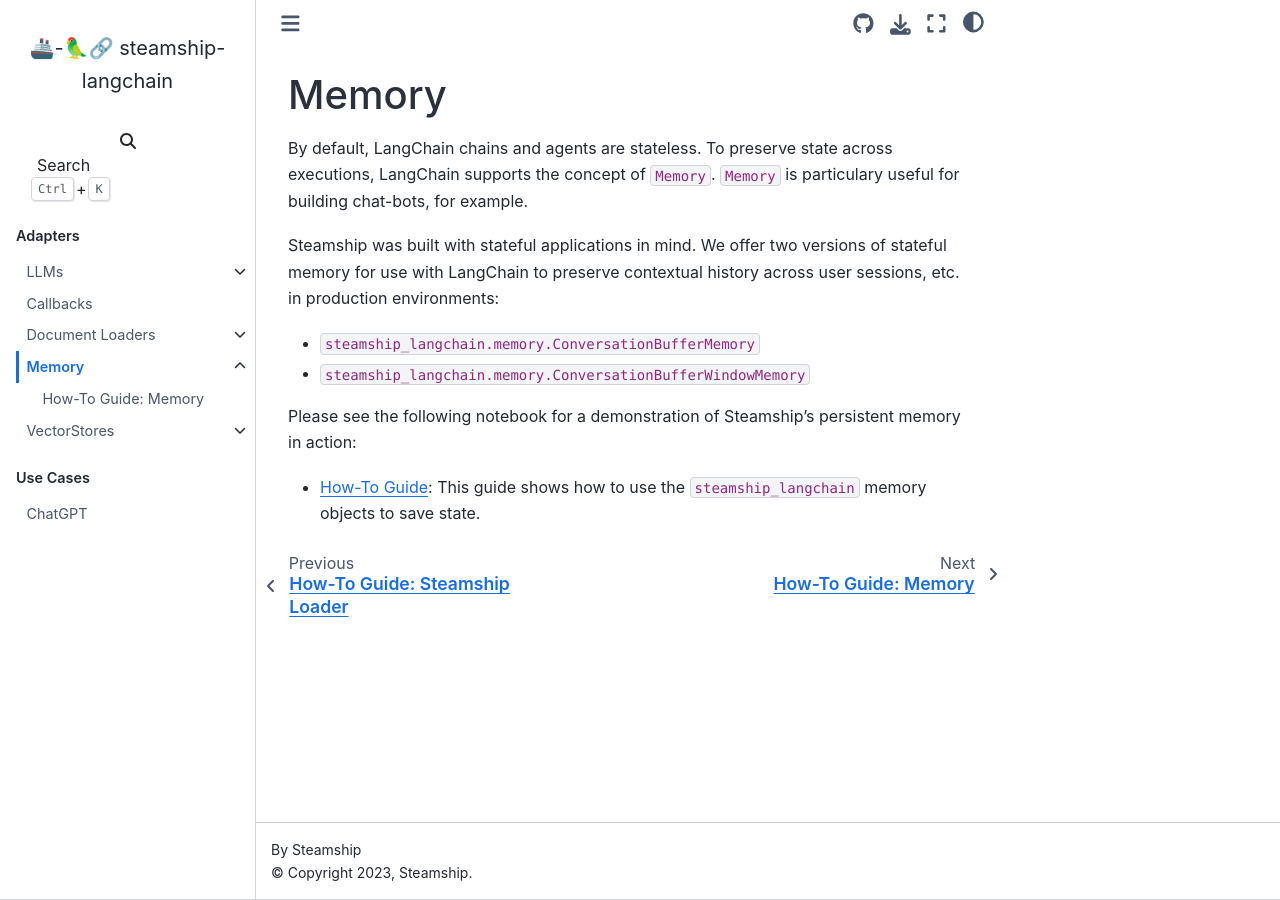
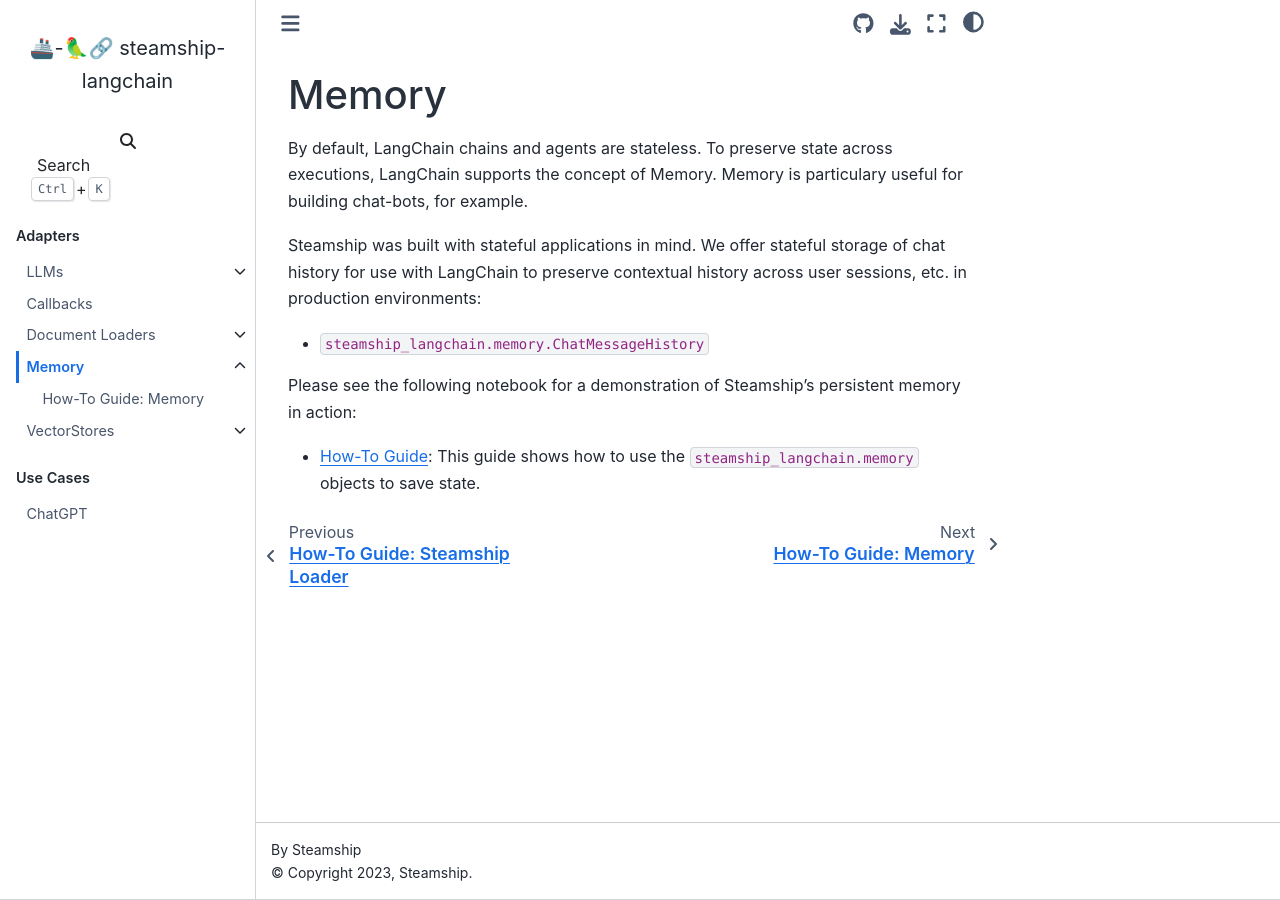
Before and after one commit to steamship-core/steamship-langchain, a Sphinx documentation site: the page built from docs/adapters/memory.rst, in a window 1280 px wide. Built offline with Sphinx 7.4.7 and the Sphinx Book theme 1.1.4, drawn with Linux system fonts in a browser that asks for light colours; pages that are not in the unit, such as notebooks, are missing from menus; the version number could not be read and is left out.

```diff
--- a/docs/adapters/memory.rst
+++ b/docs/adapters/memory.rst
@@ -2,18 +2,17 @@ Memory
 ======
 
 By default, LangChain chains and agents are stateless. To preserve state across executions,
-LangChain supports the concept of ``Memory``. ``Memory`` is particulary useful for building chat-bots, for example.
+LangChain supports the concept of Memory. Memory is particulary useful for building chat-bots, for example.
 
-Steamship was built with stateful applications in mind. We offer two versions of stateful
-memory for use with LangChain to preserve contextual history across user sessions, etc. in
+Steamship was built with stateful applications in mind. We offer stateful storage of chat
+history for use with LangChain to preserve contextual history across user sessions, etc. in
 production environments:
 
-- ``steamship_langchain.memory.ConversationBufferMemory``
-- ``steamship_langchain.memory.ConversationBufferWindowMemory``
+- ``steamship_langchain.memory.ChatMessageHistory``
 
 Please see the following notebook for a demonstration of Steamship's persistent memory in action:
 
-- `How-To Guide <./memory/how_to_guide.html>`_: This guide shows how to use the ``steamship_langchain`` memory objects to save state.
+- `How-To Guide <./memory/how_to_guide.html>`_: This guide shows how to use the ``steamship_langchain.memory`` objects to save state.
 
 
 
```
Also changed, not shown: README.md (+7 -8 lines), docs/support/coverage.md (+1 -2 lines), docs/adapters/document_loaders/how_to_guide.ipynb, docs/adapters/llms/getting_started.ipynb, docs/adapters/memory/how_to_guide.ipynb, docs/adapters/vectorstores/examples/vector_db_qa.ipynb, docs/use_cases/chatgpt.ipynb, 6 other files.
